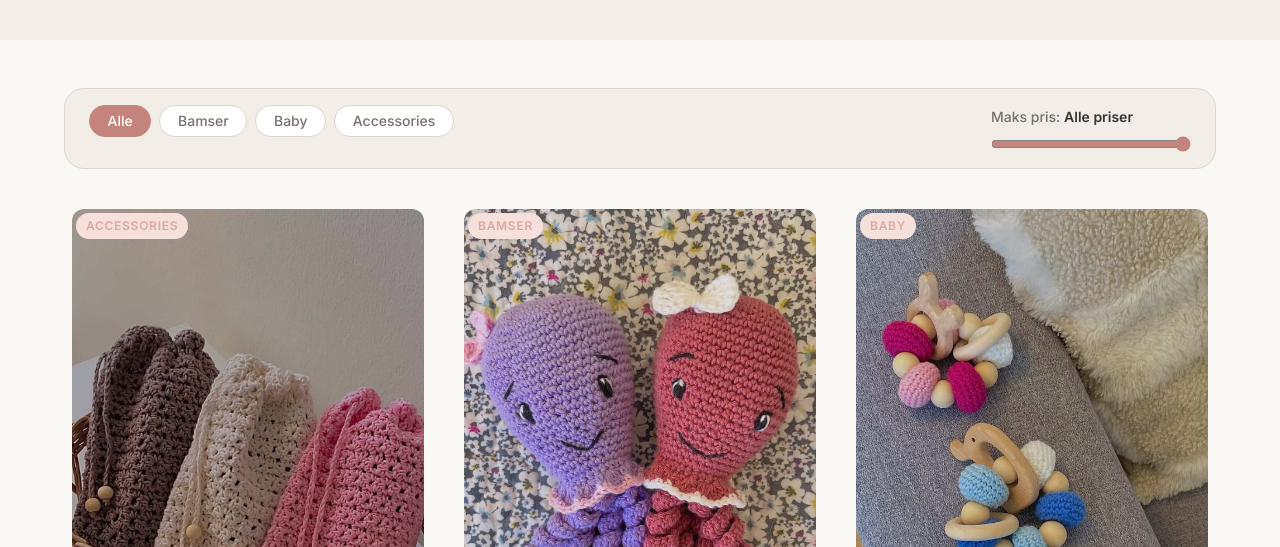
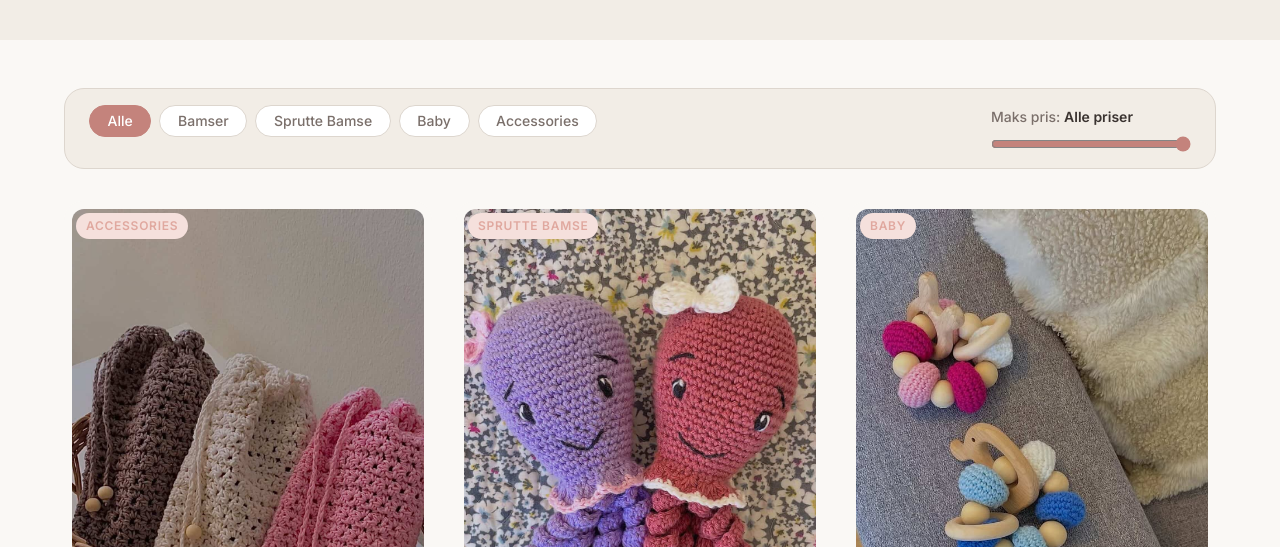
Before and after one commit to BadLegion/haeklingbyFie, a website: page produkter.html in a window 1280 px wide. Shown: the part 253-800 px from the top of the page. Drawn offline with nearby package versions, Linux system fonts and the light colour scheme.

Commit message:
Tilføj Sprutte Bamse som egen produktkategori med filterknap

```diff
--- a/js/produkter.js
+++ b/js/produkter.js
@@ -17,9 +17,9 @@ const PRODUCTS = [
     id: 5,
     title: "Sprutte Bamse",
     desc: "Søde, håndlavede sprutte bamser hæklet i bomuld med håndbroderede øjne, der både giver et sødt udtryk og ekstra sikkerhed for selv de allermindste.",
-    category: "bamser",
+    category: "sprutte_bamse",
     price: 100,
-    image: "images/products/sprutte-bamse.jpg", // BILLEDE: tilføj foto i images/products/
+    image: "images/products/sprutte-bamse.jpg",
     stripeLink: "#",
     colors: [
       { name: "Lyserød", hex: "#F5C6C2" },
@@ -62,10 +62,10 @@ const YARN_COLORS = [
 
 const CATEGORY_LABELS = {
   bamser:        "Bamser",
+  sprutte_bamse: "Sprutte Bamse",
   toej:          "Tøj",
   tilbehoer:     "Accessories",
   baby:          "Baby",
-
 };
 
 function formatCategory(cat) {
--- a/produkter.html
+++ b/produkter.html
@@ -98,8 +98,8 @@
           <div class="filter-bar__categories">
             <button class="filter-btn active" data-category="all">Alle</button>
             <button class="filter-btn" data-category="bamser">Bamser</button>
+            <button class="filter-btn" data-category="sprutte_bamse">Sprutte Bamse</button>
             <button class="filter-btn" data-category="baby">Baby</button>
-
             <button class="filter-btn" data-category="tilbehoer">Accessories</button>
           </div>
 
```
